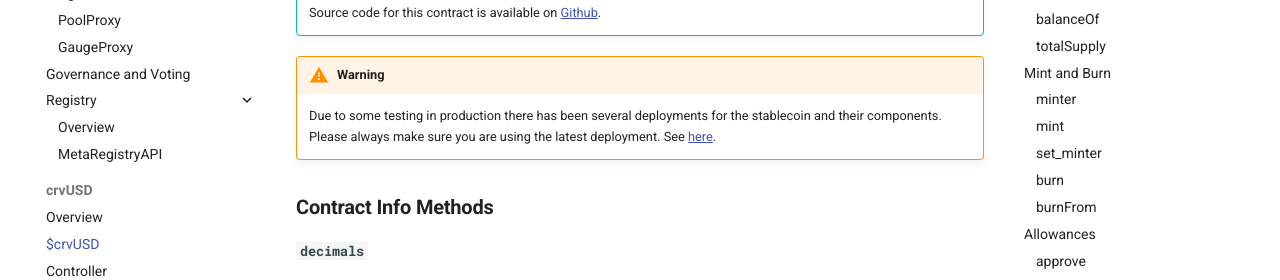
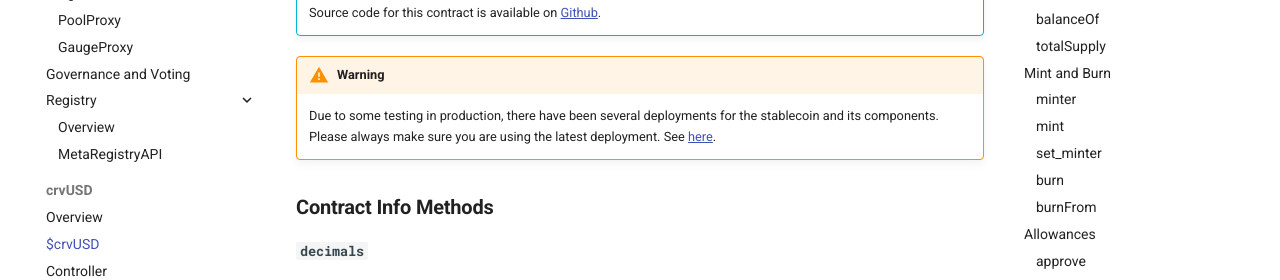
Before and after one commit to CurveDocs/curve-docs, an MkDocs documentation site: the page built from docs/LLAMMA/crvUSD.md, in a window 1280 px wide and 900 px high. Shown: the part 254-534 px from the top of the window. Built offline with MkDocs 1.6.1 and Material for MkDocs 9.7.7, drawn with Linux system fonts in a browser that asks for light colours; some of the changed text lies outside the part shown.

Commit message:
fix typos

```diff
--- a/docs/LLAMMA/crvUSD.md
+++ b/docs/LLAMMA/crvUSD.md
@@ -3,7 +3,7 @@
     Source code for this contract is available on [Github](https://github.com/curvefi/curve-stablecoin/blob/master/contracts/Stablecoin.vy).
 
 !!! warning
-    Due to some testing in production there has been several deployments for the stablecoin and their components. Please always make sure you are using the latest deployment. See [here](https://github.com/curvefi/curve-stablecoin/blob/master/deployment-logs/mainnet.log).
+    Due to some testing in production, there have been several deployments for the stablecoin and its components. Please always make sure you are using the latest deployment. See [here](https://github.com/curvefi/curve-stablecoin/blob/master/deployment-logs/mainnet.log).
 
 
 
@@ -180,7 +180,7 @@
 
 - crvUSD can only be minted by the `minter` of the contract, which is the [Factory](/curve-docs/docs/LLAMMA/factory.md)
 - crvUSD is minted in accordance with the debt_ceiling, either when **adding a new market** or when **raising its debt ceiling**
-- This is accomplished by calling the set_new_debt_ceiling function within the Factory contract.
+- This is accomplished by calling the `set_new_debt_ceiling` function within the Factory contract.
 - Burning crvUSD typically occurs when a lower debt ceiling is set, or if a user decides to burn their crvUSD for any reason.
 
 
```
